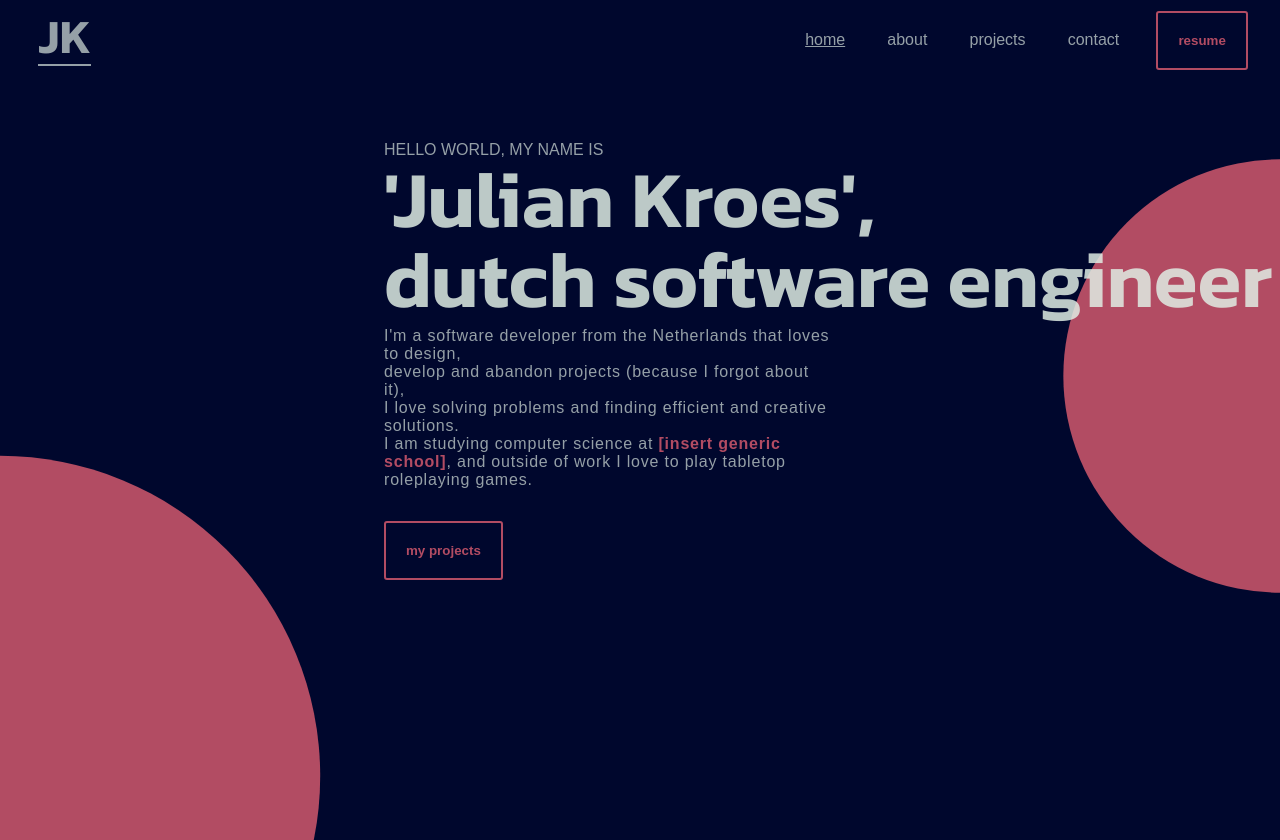
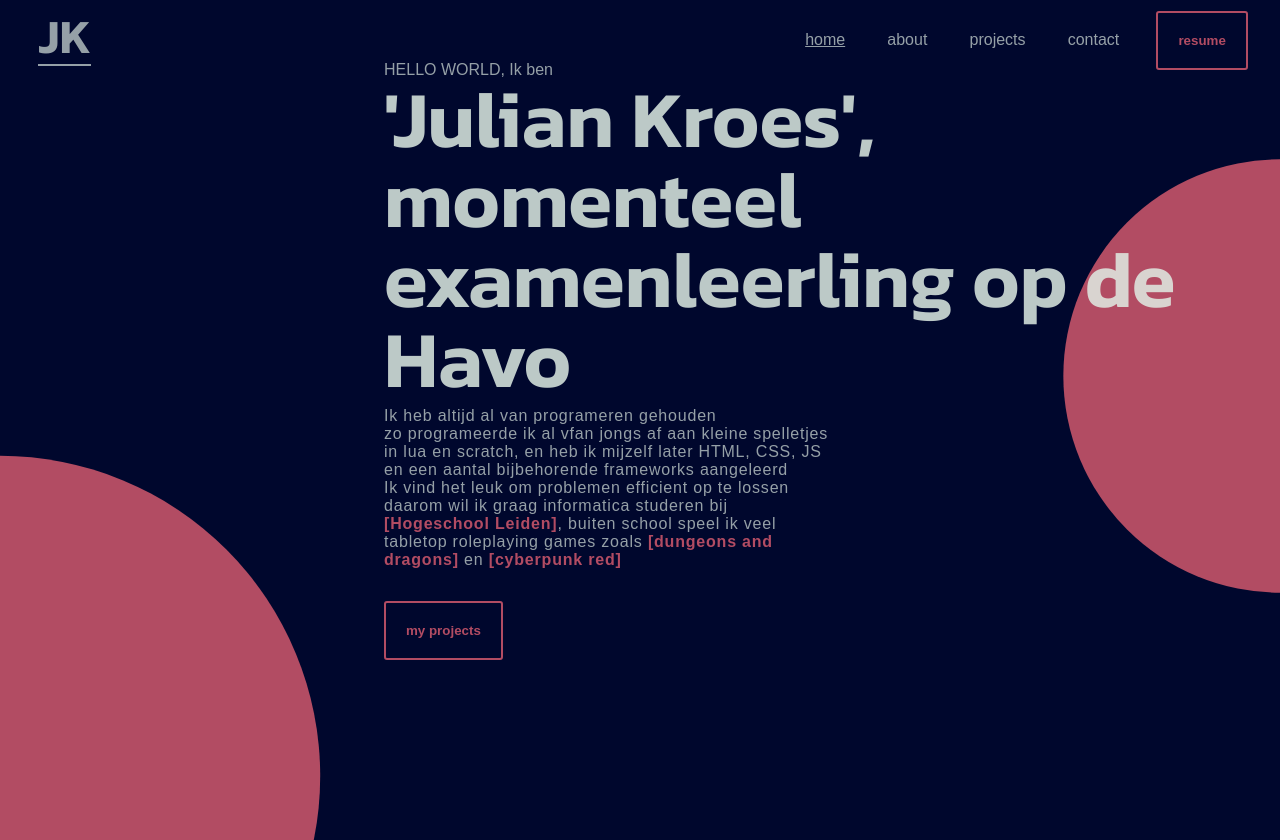
Before and after one commit to julian118/portfolio-site, a plain HTML site: page index.html in a window 1280 px wide. Drawn offline with Linux system fonts and the light colour scheme.

Commit message:
changed descr

```diff
--- a/index.html
+++ b/index.html
@@ -21,11 +21,11 @@
     </header>
     <div class="mainContent">
         <div class="mainText">
-            <div class="smallTitle">HELLO WORLD, MY NAME IS </div>
-            <div class="mainTitle">'Julian Kroes',  <br> dutch software engineer</div>
-            <div class="subText">I'm a software developer from the Netherlands that loves to design, <br> develop and abandon projects
-                (because I forgot about it),<br> I love solving problems and finding efficient and creative solutions. <br>
-                I am studying computer science at <a href="">[insert generic school]</a>, and outside of work I love to play tabletop roleplaying games.</div>
+            <div class="smallTitle">HELLO WORLD, Ik ben </div>
+            <div class="mainTitle">'Julian Kroes',  <br> momenteel examenleerling op de Havo</div>
+            <div class="subText"> Ik heb altijd al van programeren gehouden <br> zo programeerde ik al vfan jongs af aan kleine spelletjes in lua en scratch, en heb ik mijzelf later HTML, CSS, JS en een aantal bijbehorende frameworks aangeleerd
+                <br> Ik vind het leuk om problemen efficient op te lossen daarom wil ik graag informatica studeren bij <br>
+                 <a href="https://www.hsleiden.nl/">[Hogeschool Leiden]</a>, buiten school speel ik veel tabletop roleplaying games zoals <a href="https://www.dndbeyond.com/">[dungeons and dragons]</a> en <a href="https://cyberpunk.fandom.com/wiki/Cyberpunk_RED">[cyberpunk red]</a> </div>
             <button class="callToAction">my projects</button>
 
         </div>
```
